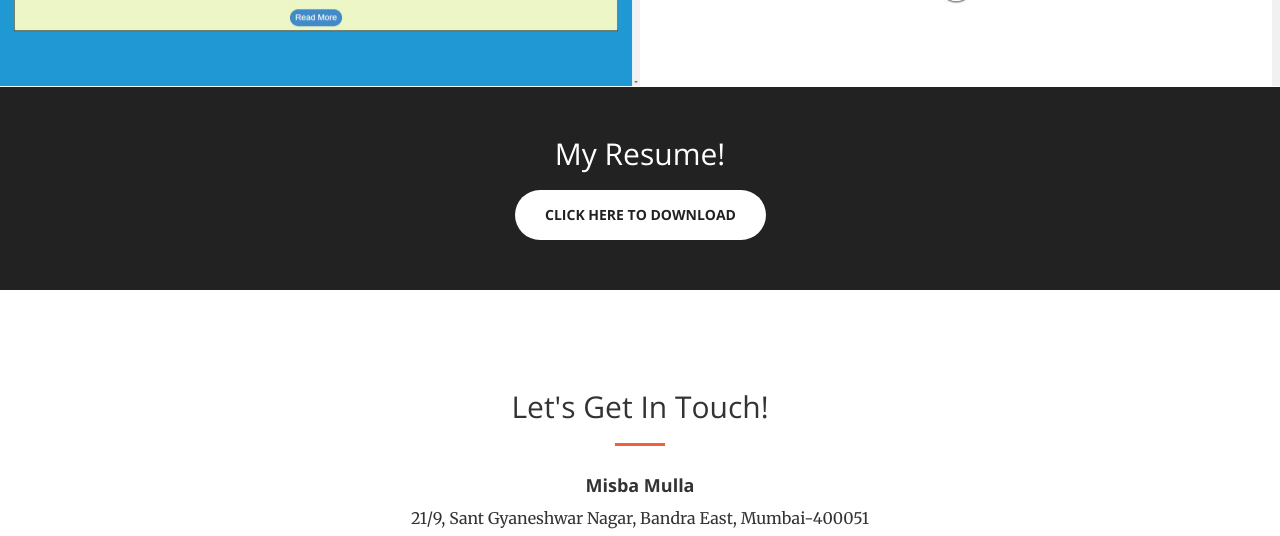
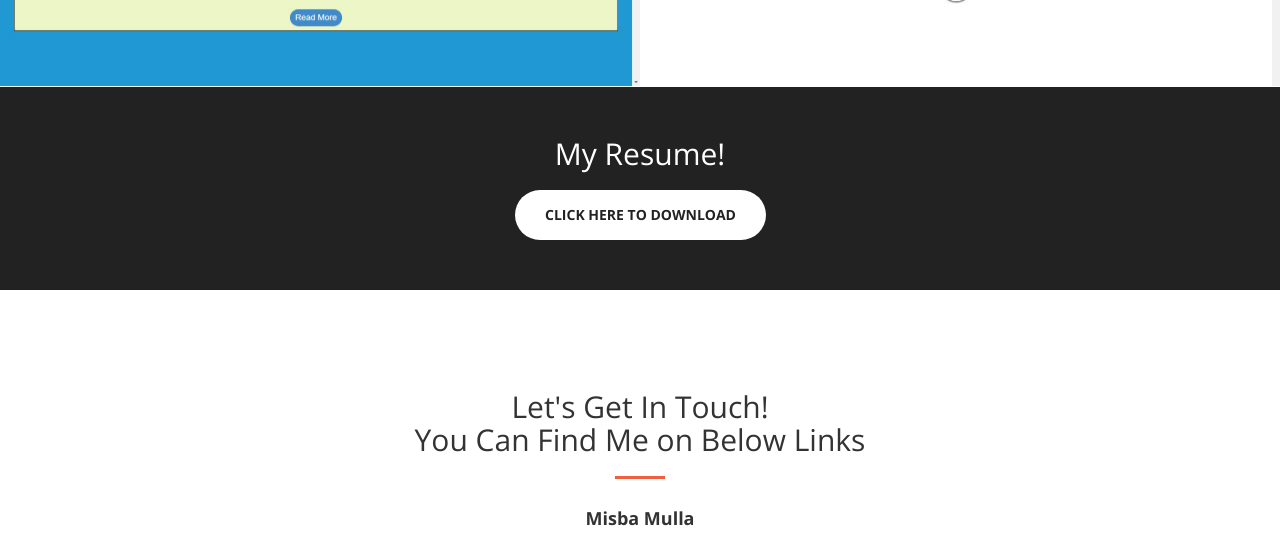
Before and after one commit to misbamulla/misbamulla.github.io, a plain HTML site: page index.html in a window 1280 px wide. Shown: the part 1830-2366 px from the top of the page. Drawn offline with nearby package versions, Linux system fonts and the light colour scheme.

Commit message:
My website

```diff
--- a/index.html
+++ b/index.html
@@ -252,7 +252,7 @@
         <div class="container">
             <div class="row">
                 <div class="col-lg-8 col-lg-offset-2 text-center">
-                    <h2 class="section-heading">Let's Get In Touch!</h2>
+                    <h2 class="section-heading">Let's Get In Touch!<br>You Can Find Me on Below Links</h2>
                     <hr class="primary">
                     <!-- <p>Ready to start your next project with us? That's great! Give us a call or send us an email and we will get back to you as soon as possible!</p> -->
                 </div>
```
